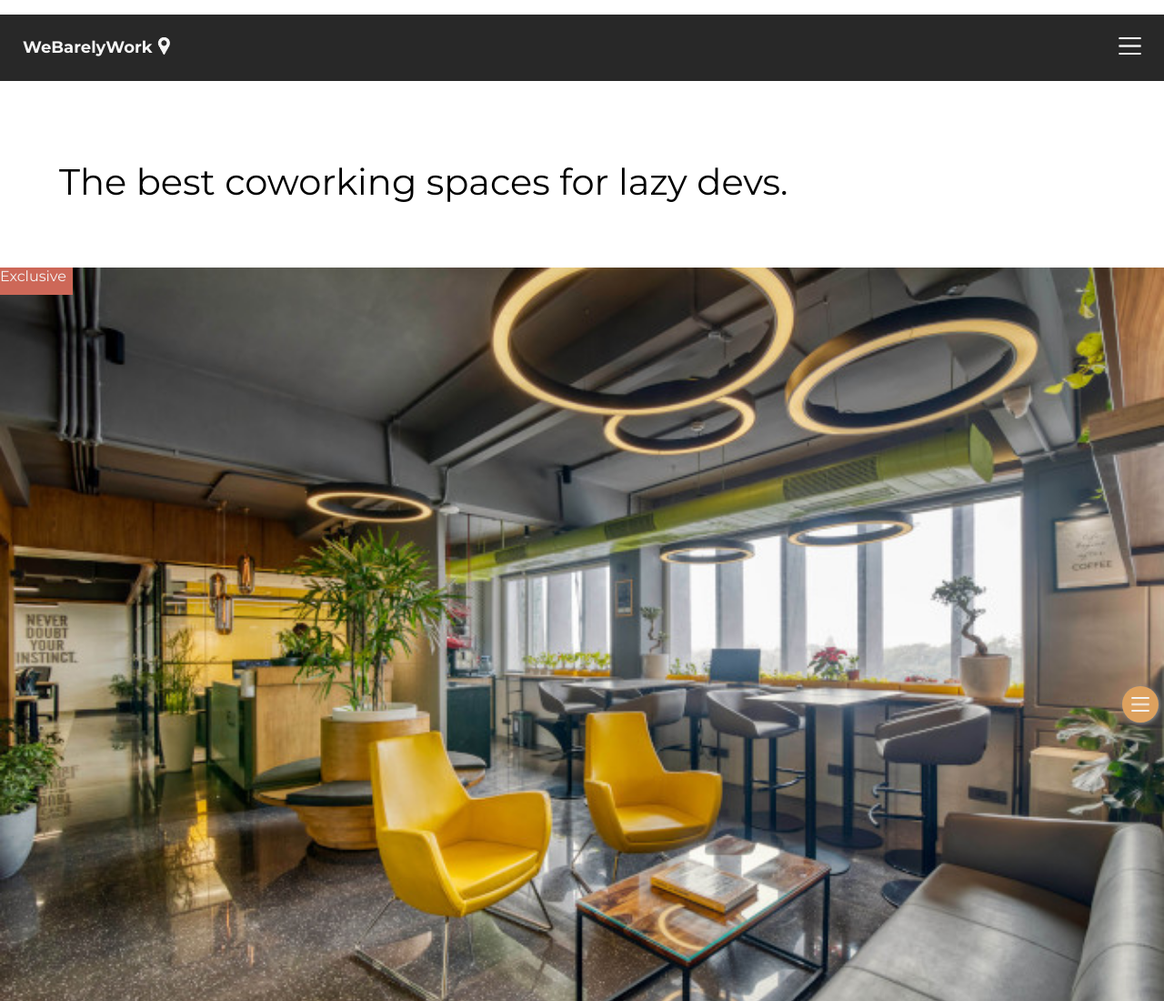
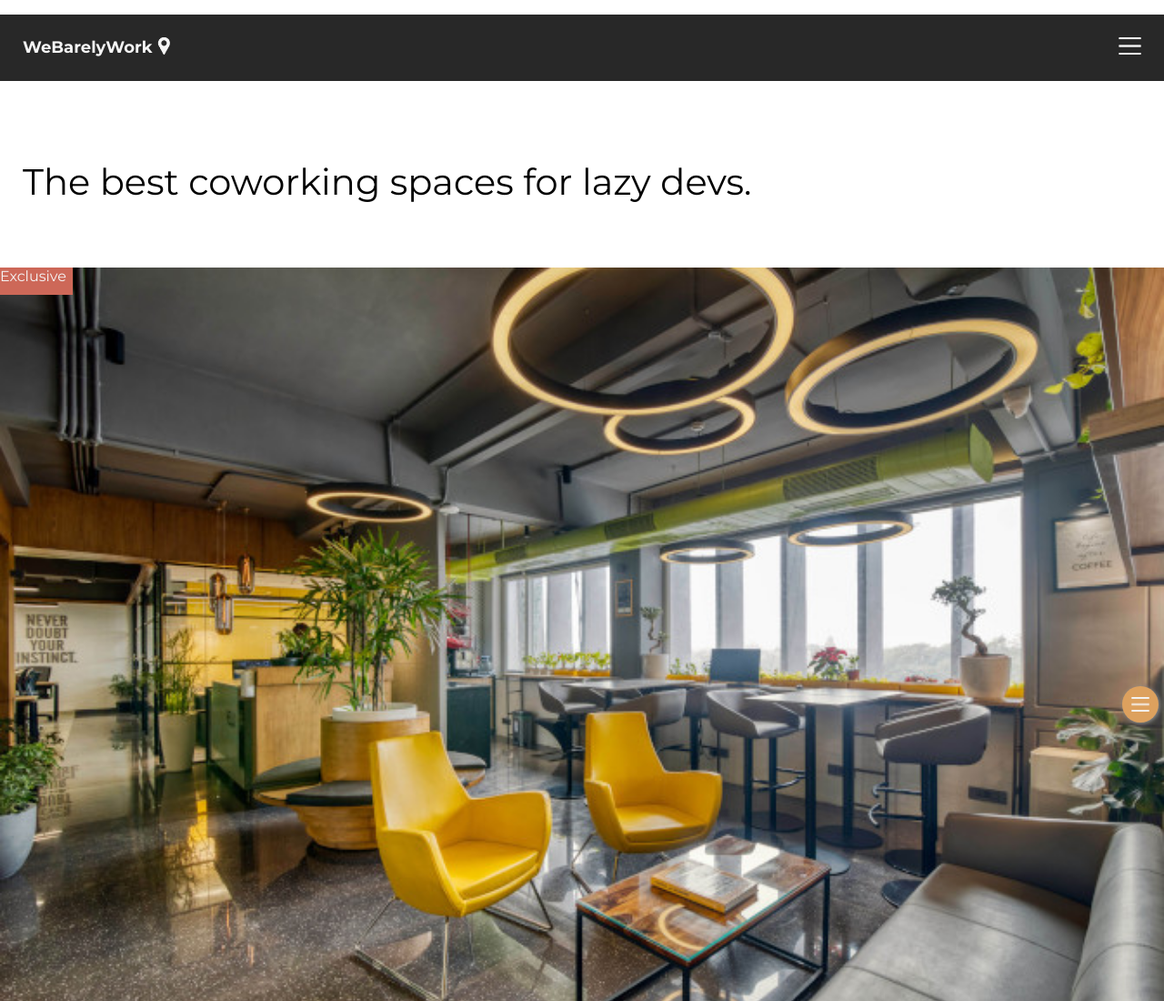
Before and after one commit to iabbakr/co-working-space, a plain HTML site: page index.html in a window 1280 px wide. Shown: the top 1100 px of the page at 91% size. Drawn offline with Linux system fonts and the light colour scheme.

Commit message:
Update index.css

```diff
--- a/index.css
+++ b/index.css
@@ -97,5 +97,5 @@ button {
         width: 50%;
     }
     .ss{
-        padding: 40px;
+        padding: 40px 0;
     }
```
